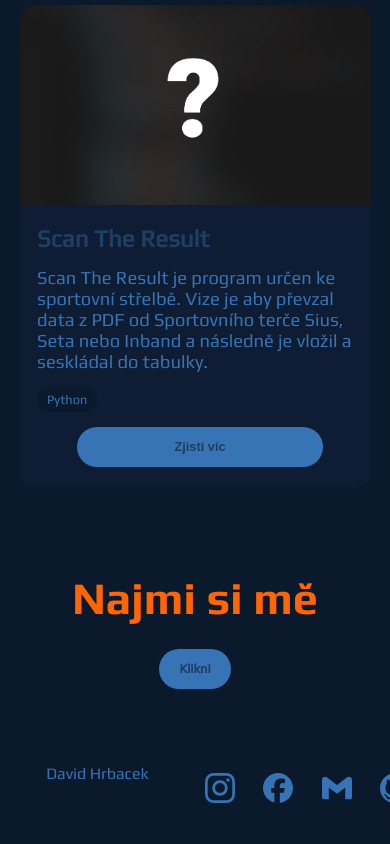
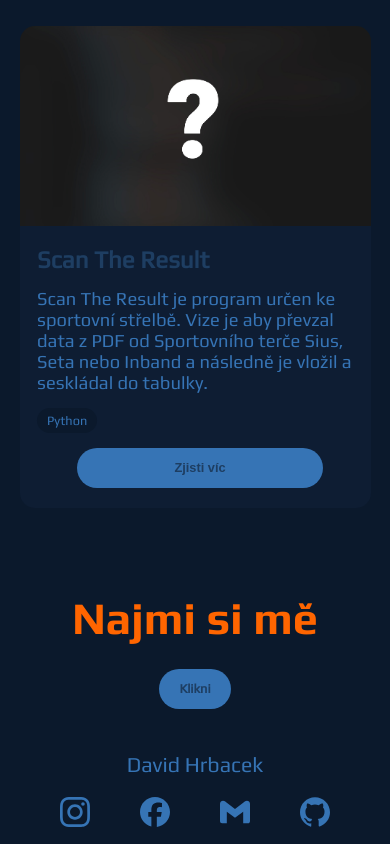
Before and after one commit to Davidhrbchc/Website2, a plain HTML site: page index.html in a window 390 px wide. Shown: the part 3965-4809 px from the top of the page. Before the commit the page ends 4780 px from the top, so only its background shows below. Drawn offline with Linux system fonts and the light colour scheme.

Commit message:
Update footer.css

```diff
--- a/style/footer.css
+++ b/style/footer.css
@@ -1,12 +1,15 @@
-
+* {
+    box-sizing: border-box;
+}
 footer {
     width: 100%;
-    height: 10vh;
+    height: auto;
     display: flex;
     flex-direction: row;
     justify-content: center;
     align-items: center;
     overflow-x: hidden;
+    padding-bottom: 2vh;
 }
 
 footer #footertext {
@@ -61,7 +64,7 @@ footer #footertext {
 
 @media (min-width: 320px) and (max-width: 765px) {
     footer #footertext {
-        font-size: clamp(1rem, 0.4093rem + 1.2355vw, 1.2rem);
+        font-size: clamp(1.3rem, 1.1562rem + 0.7191vw, 1.5rem);
     }
 
     .fa {
@@ -70,9 +73,36 @@ footer #footertext {
 }
 
 @media (max-width: 1024px) {
-    .fa svg {
+    .fa {
         width: 30px;
         height: 30px;
         fill: var(--text);
     }
+
+    .fa svg {
+        width: 30px;
+        height: 30px;
+    }
+    footer #footertext {
+        width: 100%;
+    }
+
+
+    footer {
+        flex-direction: column;
+        gap: 20px;
+    }
+
+    .icons {
+        width: 100%;
+        height: auto;
+    }
+
+
+    .icons-cont {
+        justify-content: center;
+        gap: 50px;
+
+    }
+
 }
```
